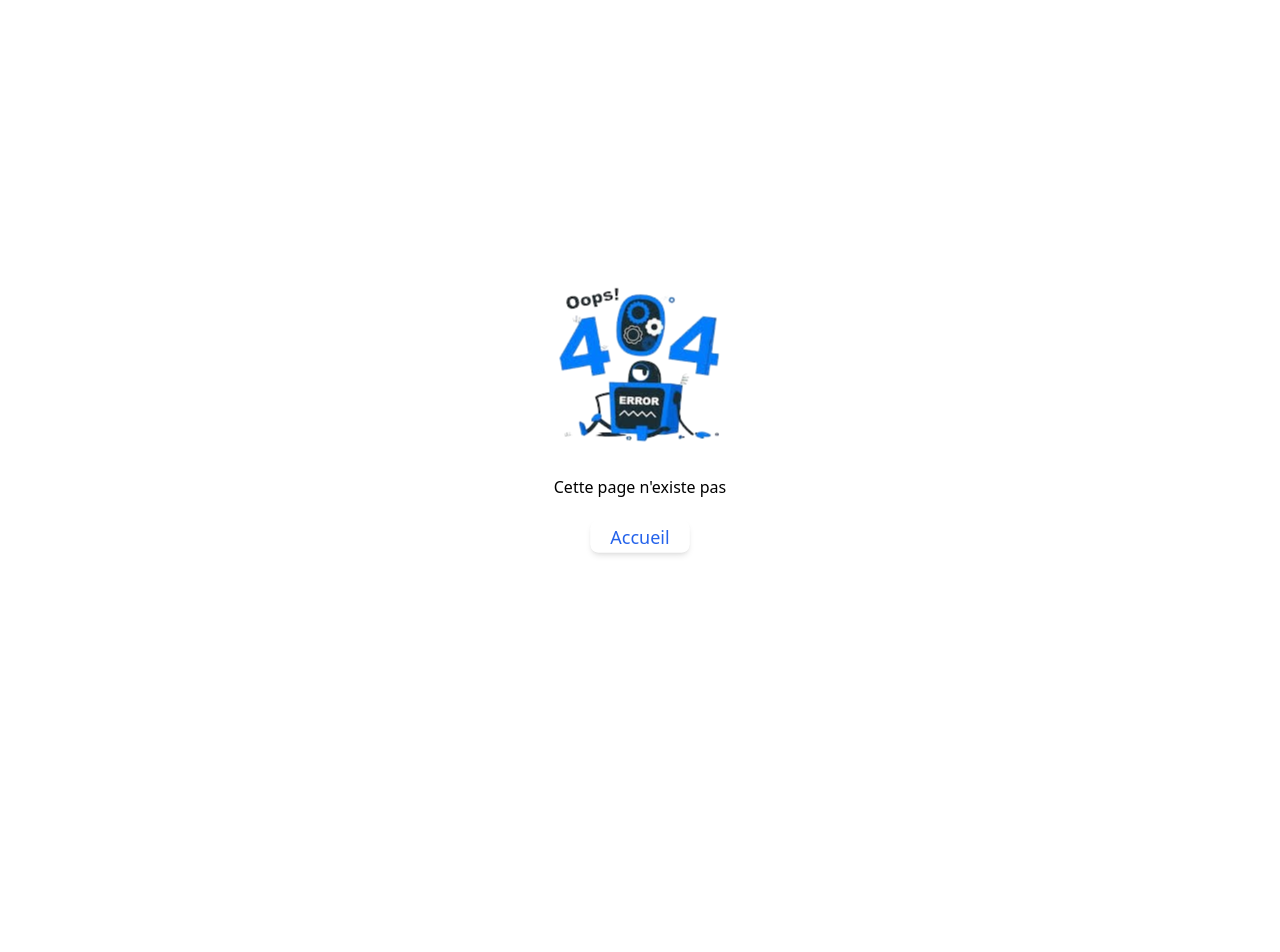
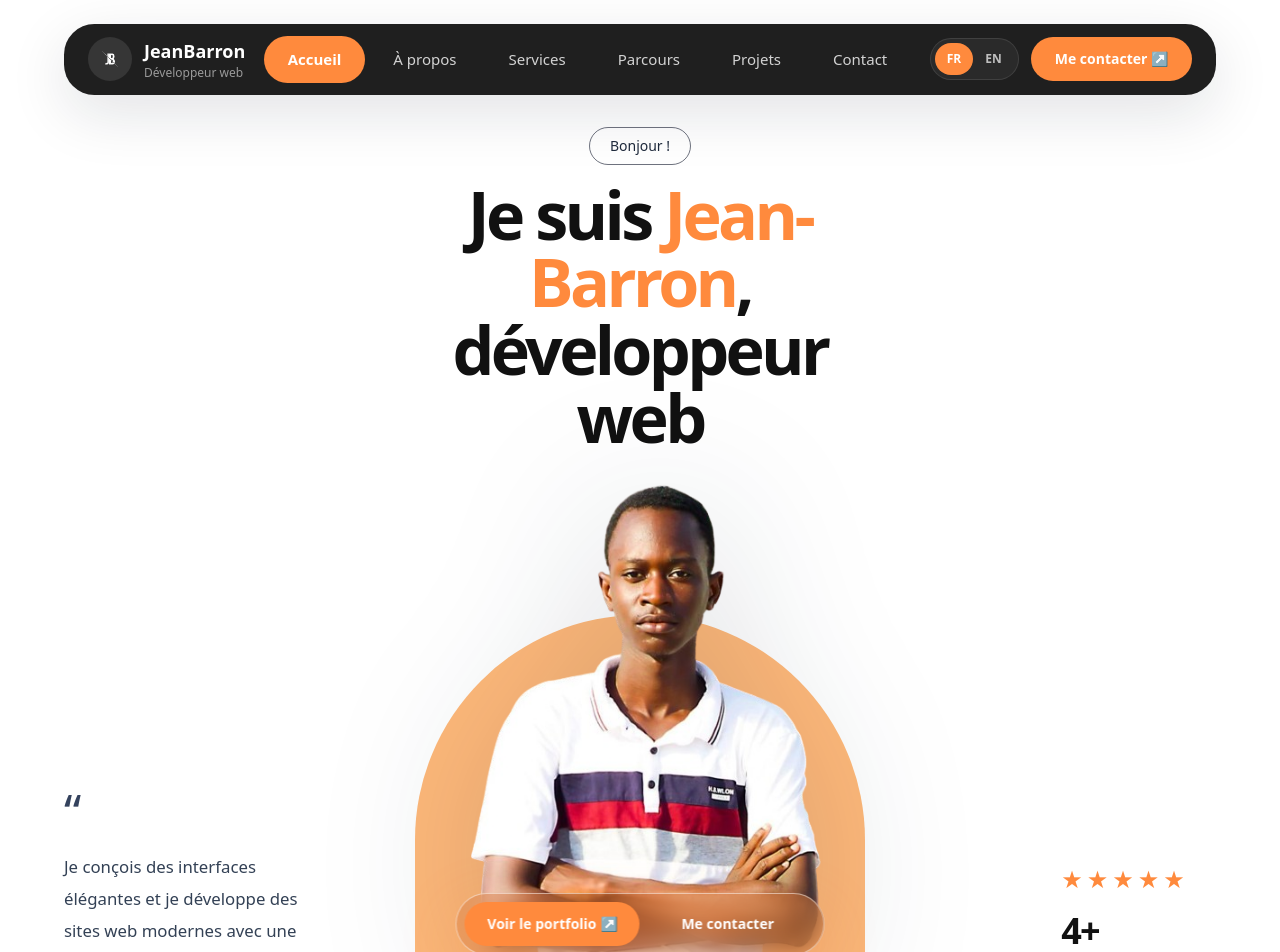
Before and after one commit to Barronakn/jeanbarronalokpon-portfolio, a React (Create React App) app: page /1 in a window 1280 px wide. Shown: the top 952 px of the page. Before the commit the page ends 800 px from the top, so only its background shows below. Built offline with nearby package versions, Linux system fonts and the light colour scheme.

Commit message:
feat : add en and fr into the link

```diff
--- a/src/App.js
+++ b/src/App.js
@@ -1,5 +1,5 @@
 import "./App.css";
-import { BrowserRouter, Routes, Route } from "react-router-dom";
+import { BrowserRouter, Routes, Route, Navigate } from "react-router-dom";
 import Home from "./Pages/Home";
 import Error from "./Pages/Error";
 import AOS from "aos"
@@ -19,7 +19,8 @@ function App() {
     <div className="App">
       <BrowserRouter>
         <Routes>
-          <Route path="/" element={<Home />} />
+          <Route path="/" element={<Navigate to="/fr" replace />} />
+          <Route path="/:lang" element={<Home />} />
           <Route path="*" element={<Error />} />
         </Routes>
       </BrowserRouter>
--- a/src/Pages/Home.jsx
+++ b/src/Pages/Home.jsx
@@ -1,4 +1,5 @@
 import React, { useState } from "react";
+import { useParams, useNavigate } from "react-router-dom";
 import { Analytics } from "@vercel/analytics/react";
 import logo from "../assets/img/logo.png";
 import portrait from "../assets/img/Barron-transparent.png";
@@ -418,9 +419,12 @@ const renderSocialIcon = (type) => {
 };
 
 const Home = () => {
+  const { lang } = useParams();
+  const navigate = useNavigate();
   const [menuOpen, setMenuOpen] = useState(false);
-  const [locale, setLocale] = useState("fr");
   const [projectPage, setProjectPage] = useState(0);
+
+  const locale = (lang === 'en' || lang === 'fr') ? lang : 'fr';
 
   const t = content[locale];
   const navItems = navigation[locale];
@@ -438,7 +442,7 @@ const Home = () => {
 
       <section className="px-4 pt-6 sm:px-6 lg:px-8">
         <nav className="mx-auto flex max-w-6xl items-center justify-between rounded-[1.9rem] bg-[#1f1f1f] px-4 py-3 text-white shadow-[0_18px_60px_rgba(15,23,42,0.12)] sm:px-6">
-          <a href="#home" className="flex items-center gap-3">
+          <a href={`/${locale}#home`} className="flex items-center gap-3">
             <img
               src={logo}
               alt="Logo Jean-Barron"
@@ -454,7 +458,7 @@ const Home = () => {
             {navItems.map((item, index) => (
               <a
                 key={item.href}
-                href={item.href}
+                href={`/${locale}${item.href}`}
                 className={`rounded-full px-6 py-3 text-[15px] transition ${
                   index === 0
                     ? "bg-[#ff8a3d] font-semibold text-white"
@@ -477,14 +481,14 @@ const Home = () => {
                       ? "bg-[#ff8a3d] text-white"
                       : "text-white/70 hover:text-white"
                   }`}
-                  onClick={() => setLocale(lang)}
+                  onClick={() => navigate(`/${lang}${window.location.hash}`)}
                 >
                   {lang}
                 </button>
               ))}
             </div>
             <a
-              href="#contact"
+              href={`/${locale}#contact`}
               className="hidden rounded-full bg-[#ff8a3d] px-6 py-3 text-sm font-semibold text-white transition hover:bg-[#f97822] sm:inline-flex"
             >
               {t.hireMe}
@@ -516,7 +520,7 @@ const Home = () => {
                       ? "bg-[#ff8a3d] text-white"
                       : "text-slate-600"
                   }`}
-                  onClick={() => setLocale(lang)}
+                  onClick={() => navigate(`/${lang}${window.location.hash}`)}
                 >
                   {lang}
                 </button>
@@ -526,7 +530,7 @@ const Home = () => {
               {navItems.map((item) => (
                 <a
                   key={item.href}
-                  href={item.href}
+                  href={`/${locale}${item.href}`}
                   className="rounded-2xl px-4 py-3 text-sm font-medium text-slate-700 transition hover:bg-orange-50 hover:text-orange-600"
                   onClick={() => setMenuOpen(false)}
                 >
@@ -571,13 +575,13 @@ const Home = () => {
               />
               <div className="absolute bottom-6 left-1/2 z-20 flex w-[82%] -translate-x-1/2 rounded-full border border-white/50 bg-[#d76f32]/35 p-2 text-white shadow-[0_18px_60px_rgba(255,138,61,0.24)] backdrop-blur-md">
                 <a
-                  href="#portfolio"
+                  href={`/${locale}#portfolio`}
                   className="flex-1 rounded-full bg-[#ff8a3d] px-5 py-3 text-sm font-semibold transition hover:bg-[#f97822]"
                 >
                   {t.heroPrimaryCta}
                 </a>
                 <a
-                  href="#contact"
+                  href={`/${locale}#contact`}
                   className="flex-1 rounded-full px-5 py-3 text-sm font-semibold transition hover:bg-white/10"
                 >
                   {t.heroSecondaryCta}
```
